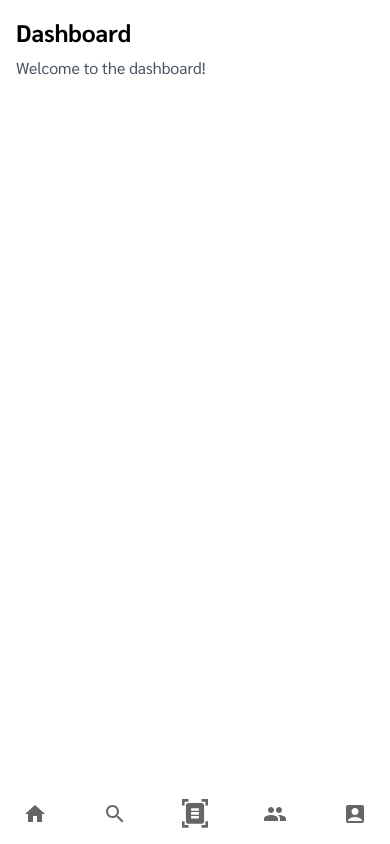
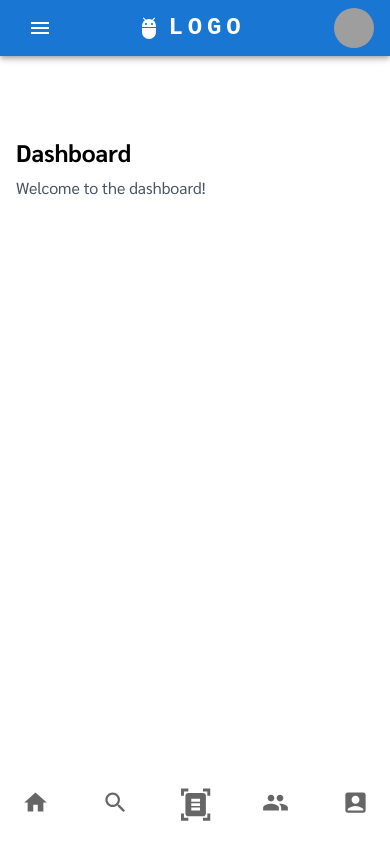
Before and after one commit to patt502090/Team-Survey, a Next.js app in the folder client/: page /dashboard in a window 390 px wide. Built offline with nearby package versions, Linux system fonts and the light colour scheme; grey boxes are pictures that could not be loaded.

Commit message:
add(Dashboard): Appbar

```diff
--- /dev/null
+++ b/client/src/app/components/AppBar.tsx
@@ -0,0 +1,159 @@
+import * as React from 'react';
+import AppBar from '@mui/material/AppBar';
+import Box from '@mui/material/Box';
+import Toolbar from '@mui/material/Toolbar';
+import IconButton from '@mui/material/IconButton';
+import Typography from '@mui/material/Typography';
+import Menu from '@mui/material/Menu';
+import MenuIcon from '@mui/icons-material/Menu';
+import Container from '@mui/material/Container';
+import Avatar from '@mui/material/Avatar';
+import Button from '@mui/material/Button';
+import Tooltip from '@mui/material/Tooltip';
+import MenuItem from '@mui/material/MenuItem';
+import AdbIcon from '@mui/icons-material/Adb';
+
+const pages = ['Products', 'Pricing', 'Blog'];
+const settings = ['Profile', 'Account', 'Dashboard', 'Logout'];
+
+function ResponsiveAppBar() {
+  const [anchorElNav, setAnchorElNav] = React.useState<null | HTMLElement>(null);
+  const [anchorElUser, setAnchorElUser] = React.useState<null | HTMLElement>(null);
+
+  const handleOpenNavMenu = (event: React.MouseEvent<HTMLElement>) => {
+    setAnchorElNav(event.currentTarget);
+  };
+  const handleOpenUserMenu = (event: React.MouseEvent<HTMLElement>) => {
+    setAnchorElUser(event.currentTarget);
+  };
+
+  const handleCloseNavMenu = () => {
+    setAnchorElNav(null);
+  };
+
+  const handleCloseUserMenu = () => {
+    setAnchorElUser(null);
+  };
+
+  return (
+    <AppBar position="static">
+      <Container maxWidth="xl">
+        <Toolbar disableGutters>
+          <AdbIcon sx={{ display: { xs: 'none', md: 'flex' }, mr: 1 }} />
+          <Typography
+            variant="h6"
+            noWrap
+            component="a"
+            href="#app-bar-with-responsive-menu"
+            sx={{
+              mr: 2,
+              display: { xs: 'none', md: 'flex' },
+              fontFamily: 'monospace',
+              fontWeight: 700,
+              letterSpacing: '.3rem',
+              color: 'inherit',
+              textDecoration: 'none',
+            }}
+          >
+            LOGO
+          </Typography>
+
+          <Box sx={{ flexGrow: 1, display: { xs: 'flex', md: 'none' } }}>
+            <IconButton
+              size="large"
+              aria-label="account of current user"
+              aria-controls="menu-appbar"
+              aria-haspopup="true"
+              onClick={handleOpenNavMenu}
+              color="inherit"
+            >
+              <MenuIcon />
+            </IconButton>
+            <Menu
+              id="menu-appbar"
+              anchorEl={anchorElNav}
+              anchorOrigin={{
+                vertical: 'bottom',
+                horizontal: 'left',
+              }}
+              keepMounted
+              transformOrigin={{
+                vertical: 'top',
+                horizontal: 'left',
+              }}
+              open={Boolean(anchorElNav)}
+              onClose={handleCloseNavMenu}
+              sx={{ display: { xs: 'block', md: 'none' } }}
+            >
+              {pages.map((page) => (
+                <MenuItem key={page} onClick={handleCloseNavMenu}>
+                  <Typography sx={{ textAlign: 'center' }}>{page}</Typography>
+                </MenuItem>
+              ))}
+            </Menu>
+          </Box>
+          <AdbIcon sx={{ display: { xs: 'flex', md: 'none' }, mr: 1 }} />
+          <Typography
+            variant="h5"
+            noWrap
+            component="a"
+            href="#app-bar-with-responsive-menu"
+            sx={{
+              mr: 2,
+              display: { xs: 'flex', md: 'none' },
+              flexGrow: 1,
+              fontFamily: 'monospace',
+              fontWeight: 700,
+              letterSpacing: '.3rem',
+              color: 'inherit',
+              textDecoration: 'none',
+            }}
+          >
+            LOGO
+          </Typography>
+          <Box sx={{ flexGrow: 1, display: { xs: 'none', md: 'flex' } }}>
+            {pages.map((page) => (
+              <Button
+                key={page}
+                onClick={handleCloseNavMenu}
+                sx={{ my: 2, color: 'white', display: 'block' }}
+              >
+                {page}
+              </Button>
+            ))}
+          </Box>
+          <Box sx={{ flexGrow: 0 }}>
+            <Tooltip title="Open settings">
+              <IconButton onClick={handleOpenUserMenu} sx={{ p: 0 }}>
+                <Avatar alt="Remy Sharp" src="/static/images/avatar/2.jpg" />
+              </IconButton>
+            </Tooltip>
+            <Menu
+              sx={{ mt: '45px' }}
+              id="menu-appbar"
+              anchorEl={anchorElUser}
+              anchorOrigin={{
+                vertical: 'top',
+                horizontal: 'right',
+              }}
+              keepMounted
+              transformOrigin={{
+                vertical: 'top',
+                horizontal: 'right',
+              }}
+              open={Boolean(anchorElUser)}
+              onClose={handleCloseUserMenu}
+            >
+              {settings.map((setting) => (
+                <MenuItem key={setting} onClick={handleCloseUserMenu}>
+                  <Typography sx={{ textAlign: 'center' }}>{setting}</Typography>
+                </MenuItem>
+              ))}
+            </Menu>
+          </Box>
+        </Toolbar>
+      </Container>
+    </AppBar>
+  );
+}
+export default ResponsiveAppBar;
--- a/client/src/app/components/MobileNavbar.tsx
+++ b/client/src/app/components/MobileNavbar.tsx
@@ -14,21 +14,22 @@ export default function LabelBottomNavigation() {
   };
 
   return (
-    <BottomNavigation value={value} onChange={handleChange}>
+    <BottomNavigation value={value} onChange={handleChange} className="mb-3">
       <BottomNavigationAction
         label="Home"
         value="Home"
-        icon={<HomeIcon />}
+        icon={<HomeIcon sx={{ fontSize:27 }}/>}
+
       />
       <BottomNavigationAction
         label="CheckID"
         value="CheckID"
-        icon={<SearchIcon/>}
+        icon={<SearchIcon sx={{ fontSize:27 }}/>}
       />
       <BottomNavigationAction
-        label="Scan"
-        value="Scan"
-        icon={<DocumentScannerIcon />}
+        // label="⠀"
+        // value="⠀"
+        icon={<DocumentScannerIcon sx={{ fontSize:27 }}/>}
         sx={{
             transform: "scale(1.3)",
           }}
@@ -36,12 +37,12 @@ export default function LabelBottomNavigation() {
       <BottomNavigationAction
         label="Team"
         value="Team"
-        icon={<GroupIcon />}
+        icon={<GroupIcon sx={{ fontSize:27 }}/>}
       />
       <BottomNavigationAction
         label="Profile"
         value="Profile"
-        icon={<AccountBoxIcon />}
+        icon={<AccountBoxIcon sx={{ fontSize:27 }}/>}
       />
     </BottomNavigation>
   );
--- a/client/src/app/components/Sidebar.tsx
+++ b/client/src/app/components/Sidebar.tsx
@@ -9,6 +9,7 @@ import {
   ListItemSuffix,
   Chip,
   Button,
+  collapse,
 } from "@material-tailwind/react";
 import {
   PresentationChartBarIcon,
@@ -24,13 +25,14 @@ import PersonIcon from "@mui/icons-material/Person";
 import HomeIcon from "@mui/icons-material/Home";
 import QueryStatsIcon from "@mui/icons-material/QueryStats";
 import KeyboardDoubleArrowRightIcon from "@mui/icons-material/KeyboardDoubleArrowRight";
-import GroupsIcon from '@mui/icons-material/Groups';
+import GroupsIcon from "@mui/icons-material/Groups";
 export default function DefaultSidebar() {
   const [collapsed, setCollapsed] = useState(false);
 
   const toggleSidebar = () => {
     setCollapsed(!collapsed);
   };
+
 
   return (
     <Card
@@ -53,7 +55,7 @@ export default function DefaultSidebar() {
           </Typography>
         </div>
       </div>
-      <hr className="mt-3" />
+      {collapse && <hr className="my-3" />}
       <div className="text-center mt-3">
         <AccountBoxIcon
           style={{
@@ -96,7 +98,7 @@ export default function DefaultSidebar() {
           </>
         )}
       </div>
-      <hr className="my-3" />
+      {collapse && <hr className="my-3" />}
       {!collapsed && (
         <List>
           <ListItem>
--- a/client/src/app/dashboard/page.tsx
+++ b/client/src/app/dashboard/page.tsx
@@ -1,21 +1,33 @@
 "use client";
 import DefaultSidebar from "../components/Sidebar";
 import MobileNavbar from "../components/MobileNavbar";
+import { AppBar, Toolbar, Typography } from "@mui/material";
+import ResponsiveAppBar from "../components/AppBar";
 
 export default function Dashboard() {
     return (
-        <div className="flex">
-            {/* PC */}
+        <div className="flex flex-col min-h-screen">
+            {/* Mobile AppBar */}
+            <div className="md:hidden">
+                <ResponsiveAppBar position="sticky" />
+                    <Toolbar>
+                        {/* <Typography variant="h6">Dashboard</Typography> */}
+                    </Toolbar>
+
+            </div>
+
+            {/* PC Sidebar */}
             <div className="hidden md:block">
                 <DefaultSidebar />
             </div>
 
-            <main className="flex-1 justify-center p-4">
+            {/* Main Content */}
+            <main className="flex-1 justify-center p-4 mt-2">
                 <h1 className="text-2xl font-bold">Dashboard</h1>
                 <p className="mt-2 text-gray-600">Welcome to the dashboard!</p>
             </main>
 
-            {/* Mobile */}
+            {/* Mobile Navbar */}
             <div className="fixed bottom-0 w-full md:hidden">
                 <MobileNavbar />
             </div>
--- a/client/src/app/page/register/page.tsx
+++ b/client/src/app/register/page.tsx
@@ -5,9 +5,9 @@ import { Button } from "@material-tailwind/react";
 import { HiMail } from "react-icons/hi";
 import { RiLockPasswordFill } from "react-icons/ri";
 // import backgroundImage from "../assets/images";
-import conf from "../../conf/main";
-import ax from "../../conf/ax";
-import { ContextProvider } from "../../contexts/Auth.context";
+import conf from "../conf/main";
+import ax from "../conf/ax";
+import { ContextProvider } from "../contexts/Auth.context";
 import { FaPhoneSquareAlt, FaRegEyeSlash } from "react-icons/fa";
 // import { HiOutlineEye } from "react-icons/hi";
 import toast, { Toaster } from "react-hot-toast";
```
